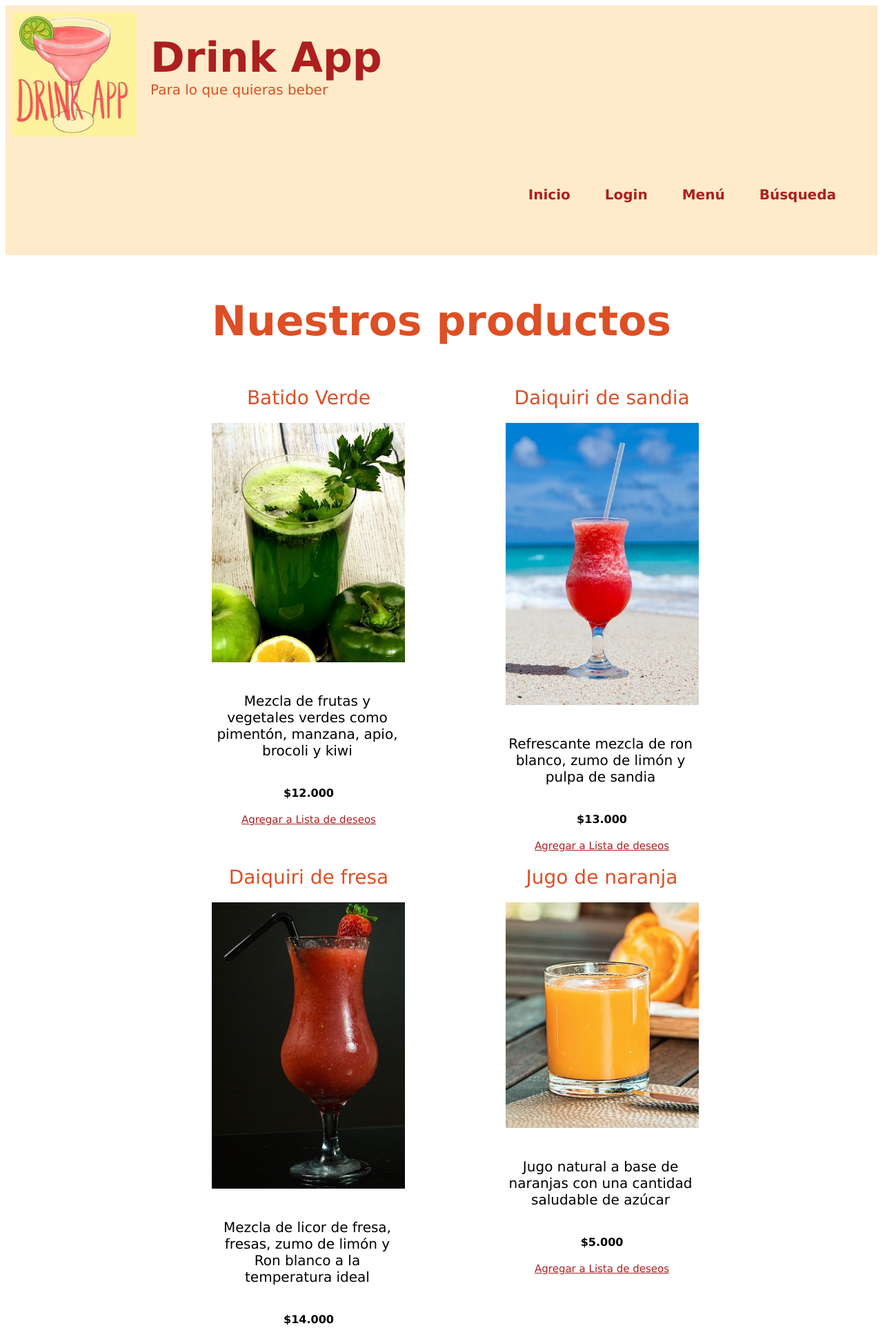
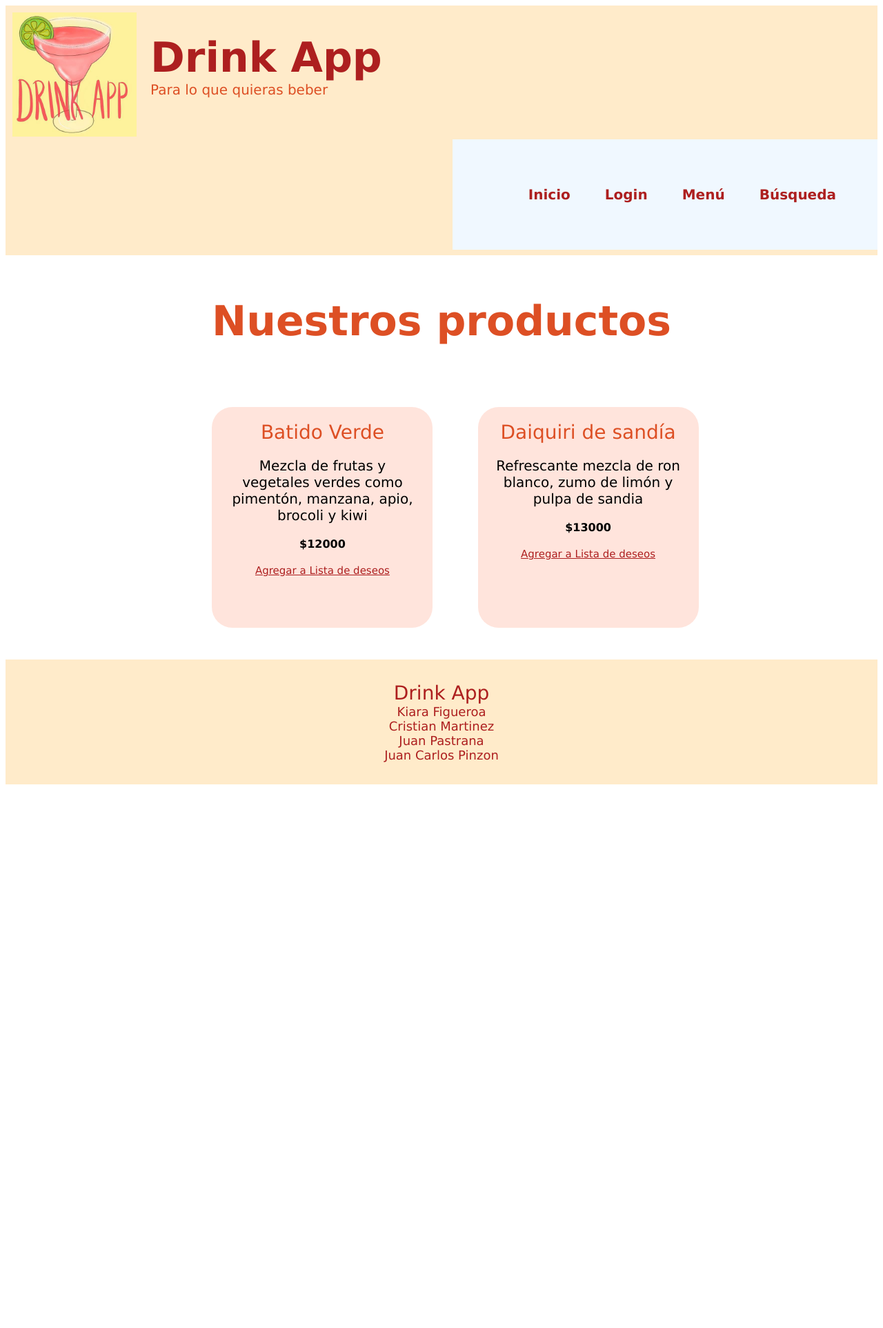
Before and after one commit to juanfelipeMTIC/ProyectoCiclo3, a Flask app: page /menu in a window 1280 px wide. Shown: the top 1925 px of the page at 69% size. After the commit the page ends 1137 px from the top, so only its background shows below. Run offline with Flask 2, Linux system fonts and the light colour scheme; data comes from the database, SQL or seed files in the repository; both versions use the stored data as it was after the commit.

Commit message:
Actualizacion menu

```diff
--- /dev/null
+++ b/Repositorio Github.txt
@@ -0,0 +1 @@
+https://github.com/juanfelipeMTIC/ProyectoCiclo3.git
--- a/app.py
+++ b/app.py
@@ -16,8 +16,29 @@ def inicio():
     return render_template('inicio.html')
 
 @app.route('/perfil')
-def perfil():
-    return render_template('perfil.html')
+@app.route('/perfil/<usuario>')
+def perfil(usuario = None):
+    if usuario:
+        print('inicio valido')
+        registro_usuario = db.obtener_registros('Usuarios', "usuario = '{}'".format(usuario))
+
+        if registro_usuario:
+            id_usuario = registro_usuario[0][0]
+
+            agregar = False
+            if usuario == session['usuario']:
+                agregar = True
+
+            return render_template('perfil.html', usuario = registro_usuario)
+            #return usuario
+        else:
+            usuario = session['usuario']
+
+            return redirect('/perfil/{}'.format(usuario))
+            #return usuario
+    else:
+        print('failed user')
+        return render_template('perfil.html')
 
 
 @app.route('/cerrar_sesion')
@@ -43,7 +64,7 @@ def iniciarSesion():
 
         if(inicio_exitoso):
             session['usuario'] = usuario
-            return render_template('perfil.html')
+            return redirect('/perfil/{}'.format(usuario))
         else:
             return 'la contraseña o el nombre de Usuario son incorrectos'
     else:
@@ -52,13 +73,13 @@ def iniciarSesion():
 
 @app.before_request
 def peticion_previa():
-    if('usuario' not in session and request.endpoint in ['perfil']):
+    if('usuario' not in session and request.endpoint in ['perfil', 'deseos']):
         print("usuario fuera de sesion")
         return redirect('/login')
     elif 'usuario' in session and request.endpoint in ['login', 'registro']:
         print("usuario en sesion")
         print(session['usuario'])
-        return redirect('/perfil')
+        return redirect('/perfil/{}'.format(session['usuario']))
 
 
 @app.route('/registro')
@@ -74,7 +95,8 @@ def registrarUsuario():
     confirmar_contraseña = request.form['confirmar_contrasena']
 
     db.insert_usuario(nombre, usuario, correo, ws.generate_password_hash(contraseña))
-    return render_template('perfil.html')
+    session['usuario'] = usuario
+    return redirect('/perfil/{}'.format(usuario))
 
 
 @app.route('/busqueda')
@@ -84,7 +106,9 @@ def buscar():
 
 @app.route('/menu')
 def menu():
-    return render_template('menu.html')
+    lista = db.obtener_productos('Productos')
+    longitud = len(lista)
+    return render_template('menu.html', listaProductos = lista, leng = longitud)
 
 @app.route('/deseos')
 def deseos():
--- a/db.py
+++ b/db.py
@@ -35,6 +35,18 @@ def obtener_registro(tabla, condicion):
 
     return datos
 
+
+def obtener_productos(tabla):
+    conexion = obtener_conexion()
+    cursor = conexion.cursor()
+    strsql= 'SELECT * FROM {}'.format(tabla)
+
+    cursor.execute(strsql)
+    datos = cursor.fetchall()
+    conexion.close()
+
+    return datos
+
 def insert_usuario(nombre, usuario, correo, contraseña):
     conexion = obtener_conexion()
     cursor = conexion.cursor()
--- a/static/css/headerandfooter.css
+++ b/static/css/headerandfooter.css
@@ -59,6 +59,7 @@ header .accion {
     float: right;
 }
 header nav {
+    background-color: aliceblue;
     padding: 8px 0px 8px 0px;
 }
 header nav .Lista {
--- a/static/css/inicio.css
+++ b/static/css/inicio.css
@@ -29,15 +29,24 @@ section form .contenido h3 {
     text-align: center;
 }
 section form .contenido .producto article{
+    text-align: center;
     display: inline-table;
     width: 280px;
+    height: 280px;
+    padding: 20px;
+    background-color: #ffe4dc;
+    border-radius: 30px;
+    margin: 30px;
+    transition: all 300ms ease;
+
 }
-section form .contenido .producto img{
-    margin-top: 20px;
-    margin-left: 70px;
-    margin-right: 70px;
-    width: 280px;
+
+section form .contenido .producto article:hover{
+    background-color: #fdc0ae;
+
 }
+
+
 section form .contenido .producto nav .Lista li a{
     font-size: 28px;
     color: #dd4f24;
@@ -59,8 +68,6 @@ section form .contenido .producto nav .Lista {
 }
 section form .contenido .producto p{
     font-size: 20px;
-    text-align: center;
     width: 280px;
-    margin-left: 68px;
-    margin-bottom: 40px;
+
 }
--- a/static/js/login.js
+++ b/static/js/login.js
@@ -1,7 +1,7 @@
 btn_registrate=document.querySelector('.registro p span')
 
 btn_registrate.addEventListener('click', () =>{
-    window.location.href='/registro'
+    window.location.href='/registro';
 })
 
 let img_mostrar_contrasena = document.getElementById('ver_contrasena');
--- a/static/js/perfil.js
+++ b/static/js/perfil.js
@@ -1,4 +1,3 @@
-alert('Sesion correcta');
 let btn_cerrar_sesion = document.querySelector('#cerrar_sesion');
 btn_cerrar_sesion.addEventListener('click', () => {
     location.href = '/cerrar_sesion';
--- a/templates/menu.html
+++ b/templates/menu.html
@@ -13,73 +13,18 @@
             <div class="producto">
                 <nav>
                     <ul class="Lista">
-                        <article id="uno">
-                            <li><a href="/pedido">Batido Verde </a></li>
-                            <img src="static/img/verde.jpg" alt="">
-                            <p>
-                            Mezcla de frutas y vegetales verdes como pimentón, manzana, apio, brocoli y kiwi
-                            </p>
-                            <b>$12.000</b>
-                            <div class="span" >
-                                <li><a href="/deseos" style="cursor: pointer" onclick="return contenido ()">Agregar a Lista de deseos </a></li>
-                            </div>
 
-                        </article>
-                        <article id="dos">
-                            <li><a href="/pedido">Daiquiri de sandia </a></li>
-                            <img src="static/img/sandia.jpg" alt="">
-                            <p>
-                            Refrescante mezcla de ron blanco, zumo de limón y pulpa de sandia
-                            </p>
-                            <b>$13.000</b>
-                            <div class="span" >
-                                <li><a href="/deseos" style="cursor: pointer" onclick="return contenido ()">Agregar a Lista de deseos </a></li>
-                            </div>
-                        </article>
-                        <article id="tres">
-                            <li><a href="/pedido">Daiquiri de fresa </a></li>
-                            <img src="static/img/coctel2.jpg" alt="">
-                            <p>
-                            Mezcla de licor de fresa, fresas, zumo de limón y Ron blanco a la temperatura ideal
-                            </p>
-                            <b>$14.000</b>
-                            <div class="span" >
-                                <li><a href="/deseos" style="cursor: pointer" onclick="return contenido ()">Agregar a Lista de deseos </a></li>
-                            </div>
-                        </article>
-                        <article id="cuatro">
-                            <li><a href="/pedido">Jugo de naranja </a></li>
-                            <img src="static/img/naranja.jpg" alt="">
-                            <p>
-                            Jugo natural a base de naranjas con una cantidad saludable de azúcar
-                            </p>
-                            <b>$5.000</b>
-                            <div class="span" >
-                                <li><a href="/deseos" style="cursor: pointer" onclick="return contenido ()">Agregar a Lista de deseos </a></li>
-                            </div>
-                        </article>
-                        <article id="cinco">
-                            <li><a href="/pedido">Café con leche </a></li>
-                            <img src="static/img/cafe.jpg" alt="">
-                            <p>
-                            Café con la cantidad de leche perfecta y un toque de azúcar
-                            </p>
-                            <b>$6.000</b>
-                            <div class="span" >
-                                <li><a href="/deseos" style="cursor: pointer" onclick="return contenido ()">Agregar a Lista de deseos </a></li>
-                            </div>
-                        </article>
-                        <article id="seis">
-                            <li><a href="/pedido">Masala Chai </a></li>
-                            <img src="static/img/te.jpg" alt="">
-                            <p><br>
-                            Té negro con anís, clavos de olor, cardamomo, jengibre, pimienta y canela
-                            </p>
-                            <b>$8.000</b>
-                            <div class="span" >
-                                <li><a href="/deseos" style="cursor: pointer" onclick="return contenido ()">Agregar a Lista de deseos </a></li>
-                            </div>
-                        </article>
+                        {% for i in range(leng) %}
+                            <article id= '{{ listaProductos[i][0] }}'>
+                                <li><a href="/pedido">{{ listaProductos[i][1] }}</a></li>
+                                <p>{{ listaProductos[i][3] }}</p>
+                                <b>${{ listaProductos[i][2] }}</b>
+                                <div class="span" >
+                                    <li><a href="/deseos" style="cursor: pointer" onclick="return contenido ()">Agregar a Lista de deseos </a></li>
+                                </div>
+                            </article>
+                        {% endfor %}
+
                     </ul>
                 </nav>
             </div>
--- a/templates/perfil.html
+++ b/templates/perfil.html
@@ -2,7 +2,7 @@
 
 {% block titulo %}
 {% if usuario %}
-<title> - Drink App</title>
+<title> {{usuario[0][2]}}</title>
 {% endif %}
 {% endblock %}
 
```
Also changed, not shown: static/css/body.css (+23 -1 lines), db/DrinkApp.db.
